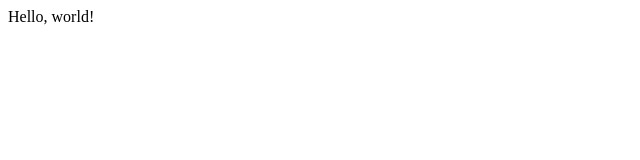
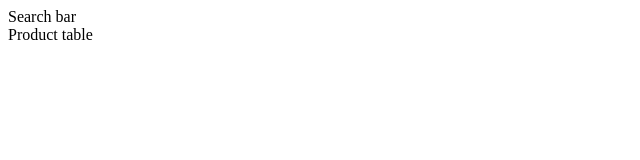
Before and after one commit to DujeVatavuk/thinking-in-react, a React (Create React App) app: page / in a window 1280 px wide. Shown: the top 160 px of the page, without its empty margins (0-640 px from the left). Built offline with nearby package versions, Linux system fonts and the light colour scheme.

Commit message:
create project structure and start connecting components

```diff
--- a/src/App.tsx
+++ b/src/App.tsx
@@ -1,5 +1,7 @@
 import React from "react";
+import FilterableProductTable from "./components/FilterableProductTable.tsx";
+import { PRODUCTS } from "./data/data.ts";
 
 export default function App() {
-  return <div>Hello, world!</div>;
+  return <FilterableProductTable products={PRODUCTS}/>;
 }
--- /dev/null
+++ b/src/components/FilterableProductTable.tsx
@@ -0,0 +1,13 @@
+import React from "react";
+import Product from "../models/Product.ts";
+import ProductTable from "./ProductTable.tsx";
+import SearchBar from "./SearchBar.tsx";
+
+export default function FilterableProductTable({ products }: { products: Product[] }) {
+  return (
+    <div>
+      <SearchBar />
+      <ProductTable products={products} />
+    </div>
+  );
+}
--- /dev/null
+++ b/src/components/ProductTable.tsx
@@ -0,0 +1,8 @@
+import React from "react";
+import Product from "../models/Product";
+
+export default function ProductTable({ products }: { products: Product[] }) {
+  return (
+    <div>Product table</div>
+  );
+}
--- /dev/null
+++ b/src/components/SearchBar.tsx
@@ -0,0 +1,7 @@
+import React from "react";
+
+export default function SearchBar() {
+  return (
+    <div>Search bar</div>
+  );
+}
--- /dev/null
+++ b/src/data/data.ts
@@ -0,0 +1,10 @@
+import Product from "../models/Product.ts";
+
+export const PRODUCTS: Product[] = [
+  { category: "Fruits", price: "$1", stocked: true, name: "Apple" },
+  { category: "Fruits", price: "$1", stocked: true, name: "Dragonfruit" },
+  { category: "Fruits", price: "$2", stocked: false, name: "Passionfruit" },
+  { category: "Vegetables", price: "$2", stocked: true, name: "Spinach" },
+  { category: "Vegetables", price: "$4", stocked: false, name: "Pumpkin" },
+  { category: "Vegetables", price: "$1", stocked: true, name: "Peas" }
+];
--- /dev/null
+++ b/src/models/Product.ts
@@ -0,0 +1,6 @@
+export default interface Product {
+  category: string;
+  price: string;
+  stocked: boolean;
+  name: string;
+}
```
Also changed, not shown: src/components/ProductCategoryRow.tsx (added, +7 -0 lines), src/components/ProductRow.tsx (added, +7 -0 lines).
